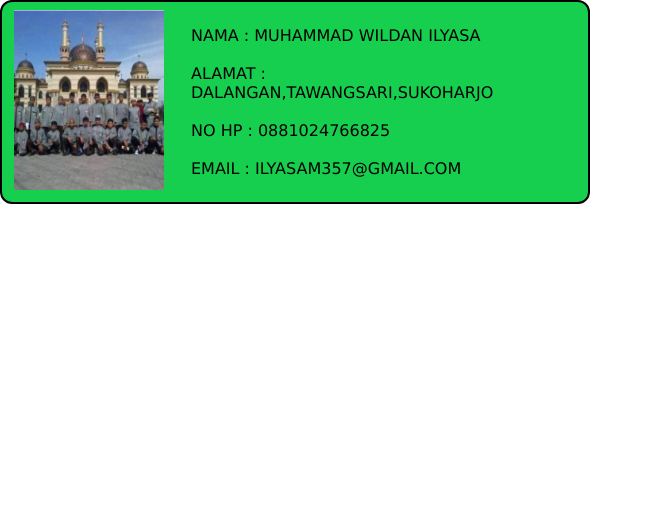
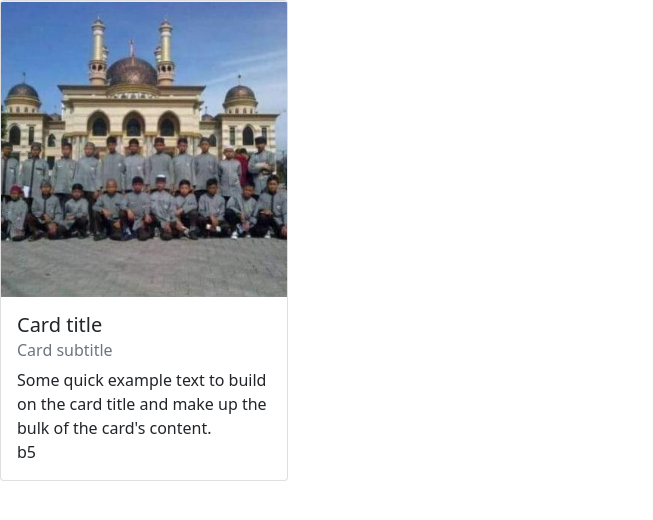
Before and after one commit to ilyasam357/profil, a plain HTML site: page index.html in a window 1280 px wide. Shown: the whole page, without its empty margins (0-653 px from the left). Drawn offline with nearby package versions, Linux system fonts and the light colour scheme.

Commit message:
update img

```diff
--- a/index.html
+++ b/index.html
@@ -1,24 +1,25 @@
 <!DOCTYPE html>
 <html lang="en">
 <head>
-    <meta charset="UTF-8">
-    <meta http-equiv="X-UA-Compatible" content="IE=edge">
-    <meta name="viewport" content="width=device-width, initial-scale=1.0">
-    <link rel='stylesheet' type='text/css' media='screen' href='style.css'>
-    <title>PROFIL</title>
+  <meta charset="UTF-8">
+  <meta name="viewport" content="width=device-width, initial-scale=1.0">
+  <title>profil</title>
+  <link rel="stylesheet" href="https://stackpath.bootstrapcdn.com/bootstrap/5.0.0-alpha1/css/bootstrap.min.css" integrity="sha384-r4NyP46KrjDleawBgD5tp8Y7UzmLA05oM1iAEQ17CSuDqnUK2+k9luXQOfXJCJ4I" crossorigin="anonymous">
+
 </head>
 <body>
-    <div class="main" style="display: flex;">
-        <div class="img"> <img src="profil.png" alt=""></div>
-        <div class="data">
-         <p>NAMA : MUHAMMAD WILDAN ILYASA </p>
-         <br>
-         <p>ALAMAT : DALANGAN,TAWANGSARI,SUKOHARJO</p>
-         <br>
-         <p>NO HP : 0881024766825</p>
-         <br>
-         <p>EMAIL : ILYASAM357@GMAIL.COM</p>
-        </div>
-    </div>
+
+<div class="card" style="width:18rem;">
+  <img src="/profil.png" class="card-img-top" alt="...">
+  <div class="card-body">
+    <h5 class="card-title">Card title</h5>
+    <h6 class="card-subtitle mb-2 text-muted ">Card subtitle</h6>
+    <p class="card-text">Some quick example text to build on the card title and make up the bulk of the card's content.</p>
+    b5
+  </div>
+</div>
+
+    <script src="https://cdn.jsdelivr.net/npm/popper.js@1.16.0/dist/umd/popper.min.js" integrity="sha384-Q6E9RHvbIyZFJoft+2mJbHaEWldlvI9IOYy5n3zV9zzTtmI3UksdQRVvoxMfooAo" crossorigin="anonymous"></script>
+    <script src="https://stackpath.bootstrapcdn.com/bootstrap/5.0.0-alpha1/js/bootstrap.min.js" integrity="sha384-oesi62hOLfzrys4LxRF63OJCXdXDipiYWBnvTl9Y9/TRlw5xlKIEHpNyvvDShgf/" crossorigin="anonymous"></script>
 </body>
 </html>
```
